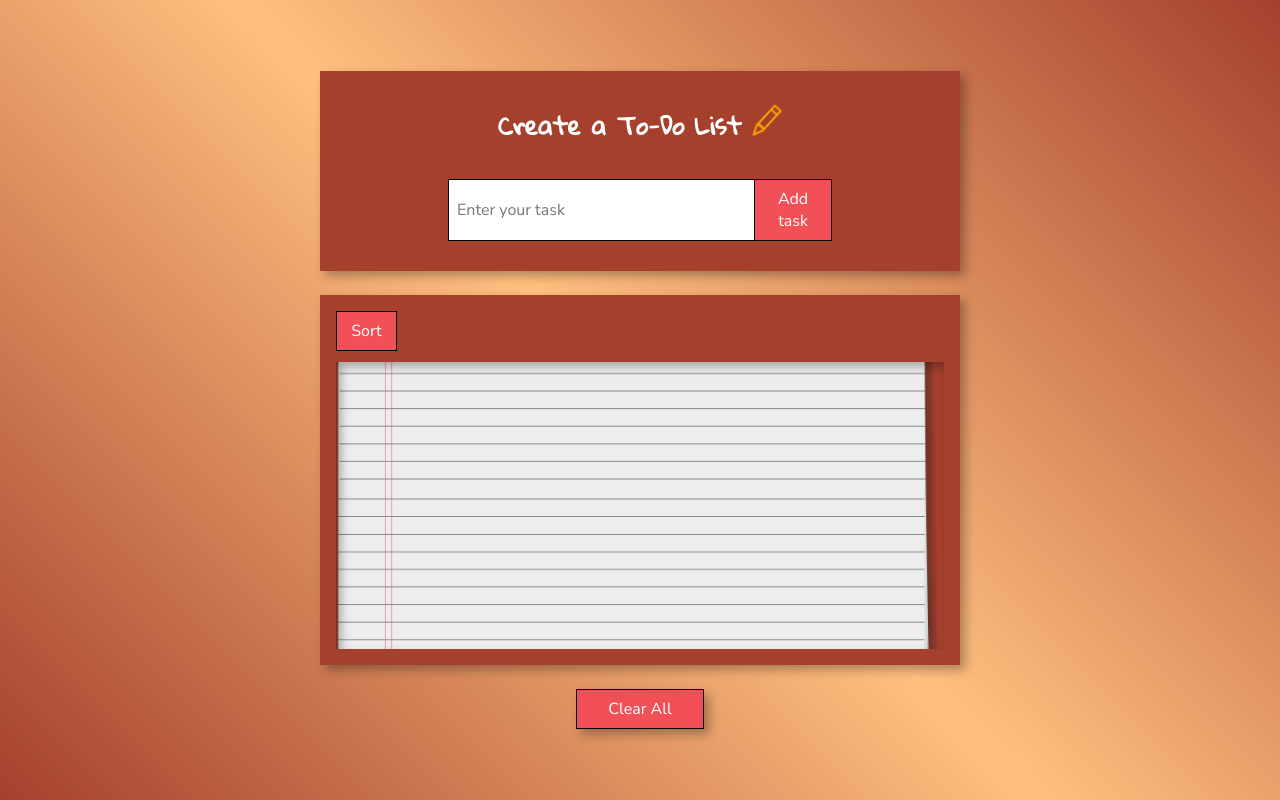
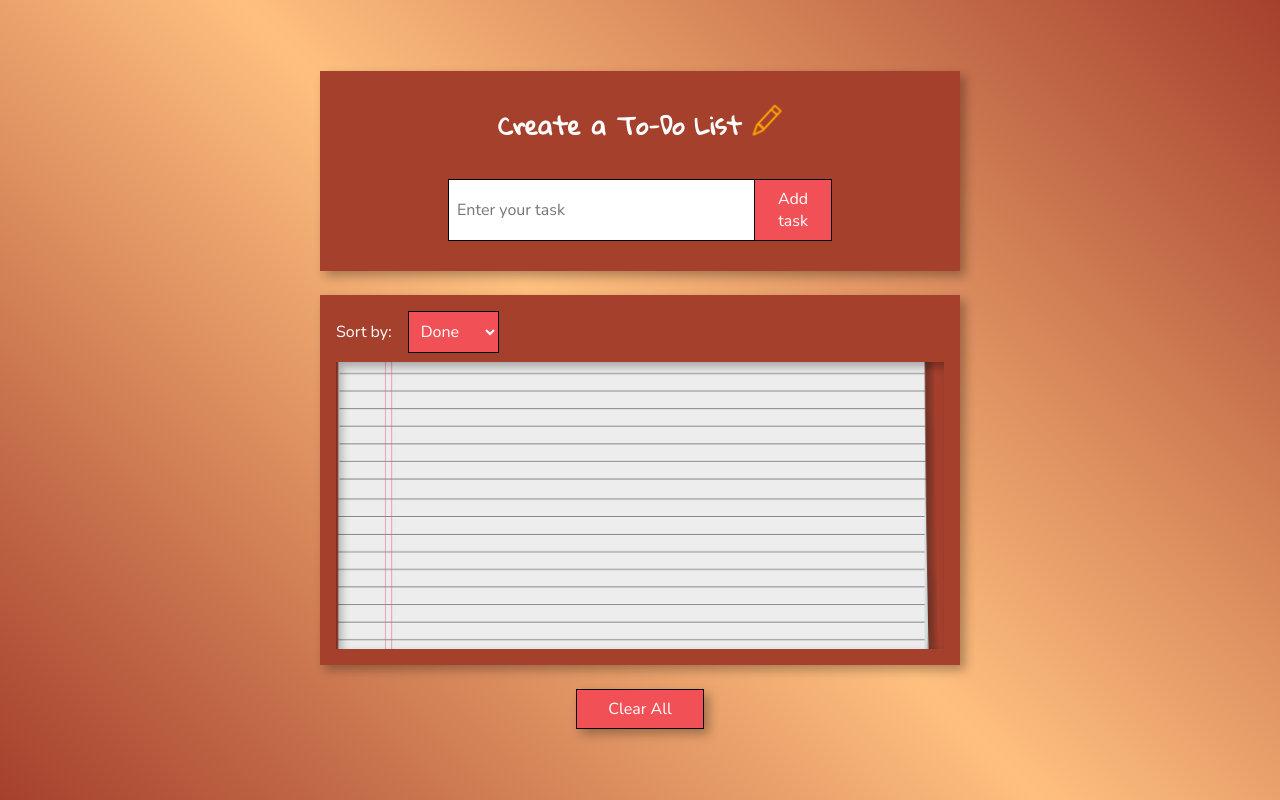
Before and after one commit to Niccar95/To-Do-List-2.0, a website built with Vite: page index.html in a window 1280 px wide. Built offline with nearby package versions, Linux system fonts and the light colour scheme.

Commit message:
sorting functionality added

```diff
--- a/index.html
+++ b/index.html
@@ -23,7 +23,14 @@
     </section>
 
     <section id="taskSection">
-      <button class="sortButton">Sort</button>
+      <section class="sortSection">
+        <label class="sortLabel" for="sort">Sort by: </label>
+        <select name="Sort By" id="sort" class="sortTasks">
+          <option value="Done">Done</option>
+          <option value="Pending">Pending</option>
+        </select>
+      </section>
+
       <ul class="newList"></ul>
     </section>
 
--- a/src/scss/style.scss
+++ b/src/scss/style.scss
@@ -136,8 +136,17 @@ body {
       height: 370px;
     }
 
-    .sortButton {
-      width: 20%;
+    .sortSection {
+      display: flex;
+      align-items: center;
+      gap: 1em;
+
+      .sortLabel {
+        color: white;
+      }
+
+      .sortTasks {
+        width: 35%;
         padding: 0.5em;
         top: 0;
         right: 0;
@@ -146,8 +155,9 @@ body {
         border: solid 0.5px black;
         cursor: pointer;
         @include breakpoints.desktop() {
-        width: 10%;
+          width: 15%;
           font-size: 1em;
+        }
       }
     }
 
--- a/src/ts/main.ts
+++ b/src/ts/main.ts
@@ -35,6 +35,26 @@ taskList = JSON.parse(localStorage.getItem("tasks") ?? "[]");
 
 const clearAllButton = document.querySelector(".clearAllButton");
 
+const sortTasks = document.querySelector(".sortTasks") as HTMLSelectElement;
+
+sortTasks?.addEventListener("click", () => {
+  let selectedValue = sortTasks.value;
+
+  if (selectedValue === "Done") {
+    taskList.sort((a, b) => (a.done === b.done ? 0 : a.done ? -1 : 1));
+  } else if (selectedValue === "Pending") {
+    taskList.sort((a, b) => (a.done === b.done ? 0 : a.done ? 1 : -1));
+  }
+
+  localStorage.setItem("tasks", JSON.stringify(taskList));
+
+  if (newList) {
+    newList.innerHTML = "";
+  }
+
+  createHtml(newList, taskList);
+});
+
 clearAllButton?.addEventListener("click", () => {
   if (newList) {
     newList.innerHTML = "";
```
Lines whose indentation alone changed are shown as unchanged.
